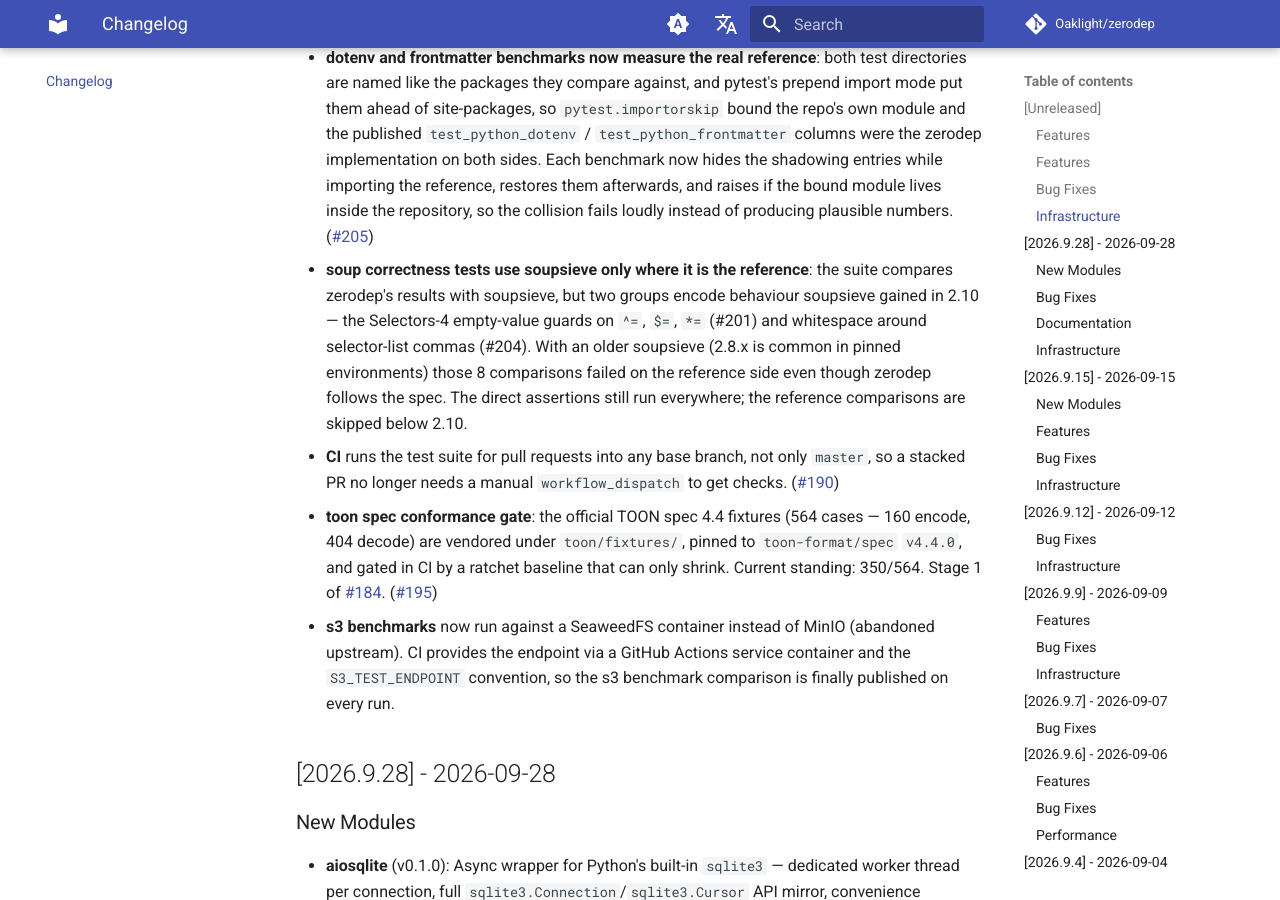
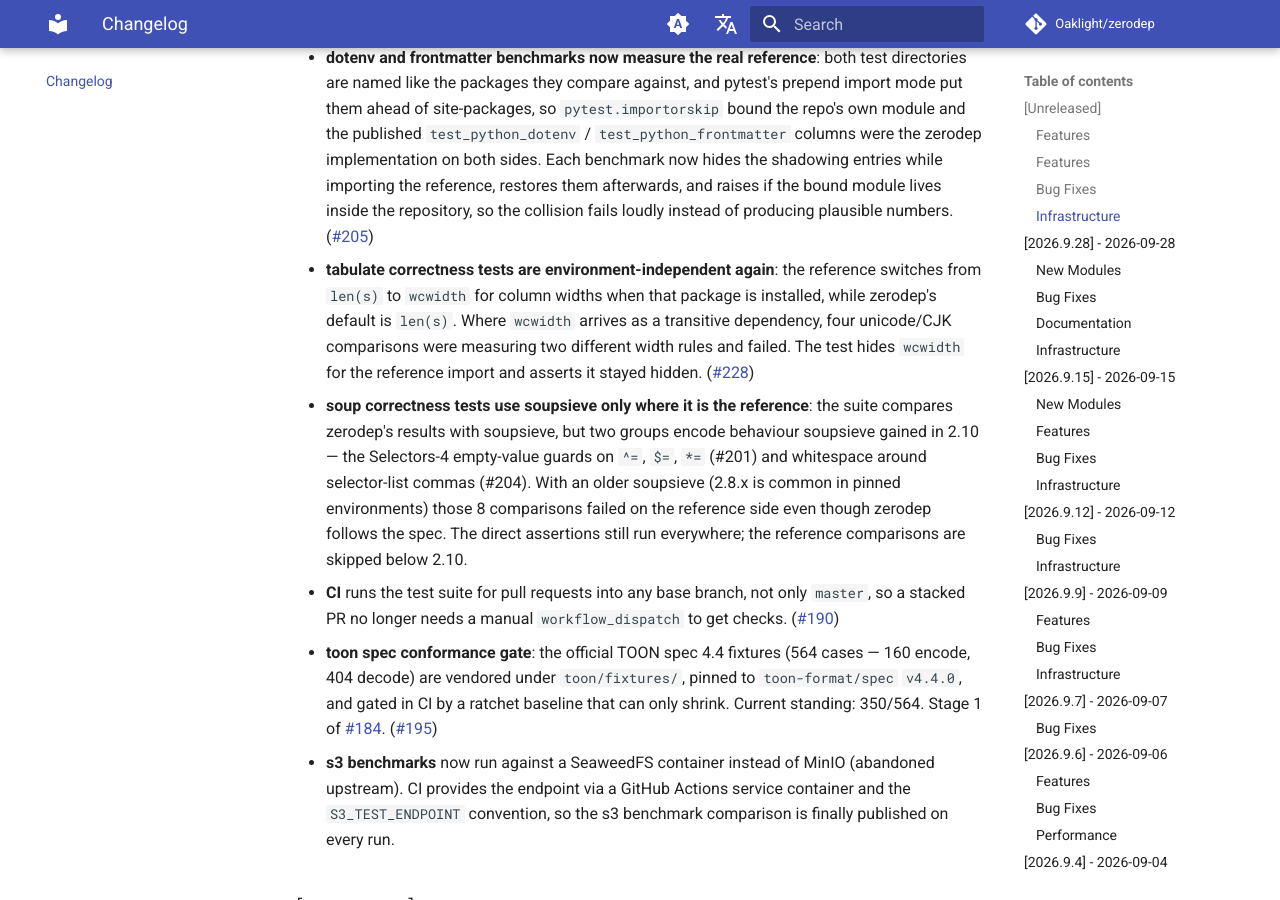
Before and after one commit to Oaklight/zerodep, an MkDocs documentation site: the page built from docs/changelog.md, in a window 1280 px wide and 900 px high, scrolled down 3379 px. Built offline with MkDocs 1.6.1 and Material for MkDocs 9.7.7, drawn with Linux system fonts in a browser that asks for light colours; comment, search, counter and statistics services are not loaded.

Commit message:
docs(changelog): tabulate reference width mode
Record #228.

```diff
--- a/docs/changelog.md
+++ b/docs/changelog.md
@@ -33,6 +33,7 @@ The format is based on [Keep a Changelog](https://keepachangelog.com/en/1.1.0/).
 
 - **the suite collects under `python -m pytest` again**: `import qrcode` imports `png`, and with the repository root on `sys.path` — which `python -m` puts there, the `pytest` console script does not — that bound `png/` as an empty namespace package and cached it, so the png tests' own import failed and collection aborted the run. The png test modules drop any cached `png` that is not this directory's own module before importing it — a namespace entry, or the real `pypng` module that `qrcode` binds when it is installed. Full collection is 8805 tests, no errors. ([#223](https://github.com/Oaklight/zerodep/issues/223))
 - **dotenv and frontmatter benchmarks now measure the real reference**: both test directories are named like the packages they compare against, and pytest's prepend import mode put them ahead of site-packages, so `pytest.importorskip` bound the repo's own module and the published `test_python_dotenv` / `test_python_frontmatter` columns were the zerodep implementation on both sides. Each benchmark now hides the shadowing entries while importing the reference, restores them afterwards, and raises if the bound module lives inside the repository, so the collision fails loudly instead of producing plausible numbers. ([#205](https://github.com/Oaklight/zerodep/issues/205))
+- **tabulate correctness tests are environment-independent again**: the reference switches from `len(s)` to `wcwidth` for column widths when that package is installed, while zerodep's default is `len(s)`. Where `wcwidth` arrives as a transitive dependency, four unicode/CJK comparisons were measuring two different width rules and failed. The test hides `wcwidth` for the reference import and asserts it stayed hidden. ([#228](https://github.com/Oaklight/zerodep/issues/228))
 - **soup correctness tests use soupsieve only where it is the reference**: the suite compares zerodep's results with soupsieve, but two groups encode behaviour soupsieve gained in 2.10 — the Selectors-4 empty-value guards on `^=`, `$=`, `*=` (#201) and whitespace around selector-list commas (#204). With an older soupsieve (2.8.x is common in pinned environments) those 8 comparisons failed on the reference side even though zerodep follows the spec. The direct assertions still run everywhere; the reference comparisons are skipped below 2.10.
 - **CI** runs the test suite for pull requests into any base branch, not only `master`, so a stacked PR no longer needs a manual `workflow_dispatch` to get checks. ([#190](https://github.com/Oaklight/zerodep/pull/190))
 - **toon spec conformance gate**: the official TOON spec 4.4 fixtures (564 cases — 160 encode, 404 decode) are vendored under `toon/fixtures/`, pinned to `toon-format/spec` `v4.4.0`, and gated in CI by a ratchet baseline that can only shrink. Current standing: 350/564. Stage 1 of [#184](https://github.com/Oaklight/zerodep/issues/184). ([#195](https://github.com/Oaklight/zerodep/pull/195))
```
